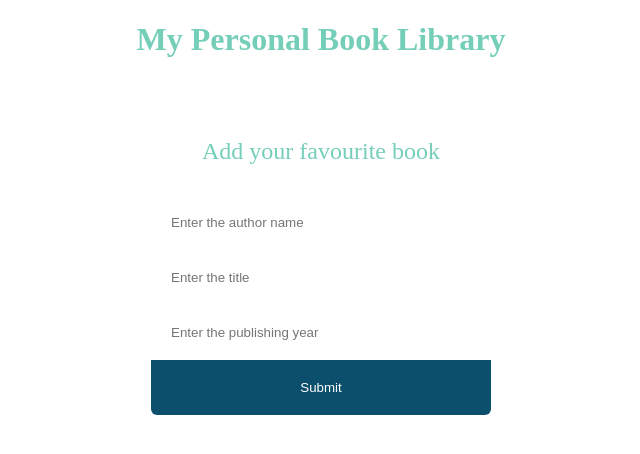
After one commit to elvia-si/my_python_app, a Flask app: page /books/add in a window 1280 px wide. The commit adds this page. Shown: the top 454 px of the page, without its empty margins (319-959 px from the left). Run offline with Flask 2, Linux system fonts and the light colour scheme.

Commit message:
GET POST and DELETE done

```diff
--- a/main.py
+++ b/main.py
@@ -1,167 +1,70 @@
-from flask import Flask, request, Response, render_template
+from flask import Flask, request, render_template, redirect, url_for
 
-import json
+from flask_sqlalchemy import SQLAlchemy
+from config import Config
 
-app = Flask(__name__)
+#import json
 
-movie_db = {
-    '1' : {
-        'name' : 'Stargate',
-        'release_date' : '1994'
-    },
-    '2' : {
-        'name' : 'Sunshine',
-        'release_date' : '2007'
-    },
-    '3' : {
-        'name' : 'The Holiday',
-        'release_date' : '2006'
-    }
-}
-
-books_db = [
-        {
-            "author": "Chinua Achebe",
-            "country": "Nigeria",
-            "imageLink": "images/things-fall-apart.jpg",
-            "language": "English",
-            "link": "https://en.wikipedia.org/wiki/Things_Fall_Apart\n",
-            "pages": 209,
-            "title": "Things Fall Apart",
-            "year": 1958
-        },
-        {
-            "author": "Dante Alighieri",
-            "country": "Italy",
-            "imageLink": "images/the-divine-comedy.jpg",
-            "language": "Italian",
-            "link": "https://en.wikipedia.org/wiki/Divine_Comedy\n",
-            "pages": 928,
-            "title": "The Divine Comedy",
-            "year": 1315
-        },
-        {
-            "author": "Hans Christian Andersen",
-            "country": "Denmark",
-            "imageLink": "images/fairy-tales.jpg",
-            "language": "Danish",
-            "link": "https://en.wikipedia.org/wiki/Fairy_Tales_Told_for_Children._First_Collection.\n",
-            "pages": 784,
-            "title": "Fairy tales",
-            "year": 1836
-        },
-        {
-            "author": "Jane Austen",
-            "country": "United Kingdom",
-            "imageLink": "images/pride-and-prejudice.jpg",
-            "language": "English",
-            "link": "https://en.wikipedia.org/wiki/Pride_and_Prejudice\n",
-            "pages": 226,
-            "title": "Pride and Prejudice",
-            "year": 1813
-        },
-        {
-            "author": "Samuel Beckett",
-            "country": "Republic of Ireland",
-            "imageLink": "images/molloy-malone-dies-the-unnamable.jpg",
-            "language": "French, English",
-            "link": "https://en.wikipedia.org/wiki/Molloy_(novel)\n",
-            "pages": 256,
-            "title": "Molloy, Malone Dies, The Unnamable, the trilogy",
-            "year": 1952
-        },
-        {
-            "author": "Giovanni Boccaccio",
-            "country": "Italy",
-            "imageLink": "images/the-decameron.jpg",
-            "language": "Italian",
-            "link": "https://en.wikipedia.org/wiki/The_Decameron\n",
-            "pages": 1024,
-            "title": "The Decameron",
-            "year": 1351
-        },
-        {
-            "author": "Jorge Luis Borges",
-            "country": "Argentina",
-            "imageLink": "images/ficciones.jpg",
-            "language": "Spanish",
-            "link": "https://en.wikipedia.org/wiki/Ficciones\n",
-            "pages": 224,
-            "title": "Ficciones",
-            "year": 1965
-        },
-        {
-            "author": "Albert Camus",
-            "country": "Algeria, French Empire",
-            "imageLink": "images/l-etranger.jpg",
-            "language": "French",
-            "link": "https://en.wikipedia.org/wiki/The_Stranger_(novel)\n",
-            "pages": 185,
-            "title": "The Stranger",
-            "year": 1942
-        }
-    ]
-
-def getBooks(arr):
-    book_titles = []
-    for item in arr:
-        book_titles.append(item['title'])
-    return book_titles
-
-
-@app.route('/')
-def home():
-    books = getBooks(books_db)
-    return render_template('index.html', books=books)
+app = Flask(__name__, instance_relative_config=False)
 
 
 
+app.config.from_object(Config)
 
-@app.route('/movie/add', methods=['POST'])
-def addMovie():
-    req_data = request.get_json()
-    movie = req_data('movie')
+db = SQLAlchemy(app)
 
-    new_movie = {'4' : movie}
-    movie_db.update(new_movie)
-    return 'Movie added successfully'
+class Book(db.Model):
+    id = db.Column('id', db.Integer, primary_key=True)
+    author = db.Column(db.VARCHAR(length=255))
+    title = db.Column(db.VARCHAR(length=255))
+    year = db.Column(db.Integer)
+
+# GET HTTP VERB
+
+@app.route('/')
+def getBooks():
+    books = Book.query.all()
+    return render_template('index.html', books=books)
+
+# POST HTTP VERB
+
+@app.route("/books/add", methods=["GET", "POST"])
+def add_book():
+    if request.method == 'POST':
+        author = request.form.get('author')
+        title = request.form.get('title')
+        year = request.form.get('year')
+
+        new_book = Book(author=author, title=title, year=int(year))
+        db.session.add(new_book)
+        db.session.commit()
+        return redirect(url_for('getBooks'))
+    return render_template('add-book.html')
+
+#GET A SINGLE BOOK
+
+@app.route("/book/<book_id>")
+def get_book(book_id):
+    book = Book.query.get(book_id)
+    return render_template('book-detail.html', book=book)
+
+# PATCH VERB UPDATE BOOK
 
 
-#dialogare con il browser tramite il terminal
-#per GET request
-#curl localhost:PORT/movies jq
+#DELETE HTTP VERB
+@app.route("/book/delete/<book_id>")
+def deleteBook(book_id):
+    book = Book.query.filter_by(id=book_id).first()
+    if book:
+        db.session.delete(book)
+        db.session.commit()
+    return redirect(url_for('getBooks'))
 
-# per POST Request
-# curl -X POST localhost/movie/add -d '{'movie' : {'name' : 'Matrix'}}' -H 'Content-Type: application/json'
-
-# @app.route('/add-book', methods=['POST'])
-# def addBook():
-#     #...
-#     return (request.form['something'])
 
 @app.route('/hello')
 def world():
     return '<h1>Hello world!!!</h1>'
 
-@app.route('/movies')
-def getMovies():
-    html_response = '<ul>'
-    for m in movie_db:
-        html_response += '<li>' + movie_db[m]['name'] + '</li>'
-    html_response += '</ul>'
-
-    return html_response
-    #return json.dumps(movie_db)
-
-
-
-#READ
-
-@app.route('/movies/<movie_id>', methods=['GET'])
-def getMovie(movie_id):
-    return json.dumps(movie_db[movie_id])
-
-
 
 if __name__ == '__main__':
     app.run(host='127.0.0.1')
--- a/static/style.css
+++ b/static/style.css
@@ -0,0 +1,157 @@
+
+h1 {
+    color: #75cfb8;
+    text-align: center;
+}
+
+h2 {
+    color: #75cfb8;
+    text-align: center;
+}
+
+h3, p {
+    color: #0b4f6c;
+    text-align: center;
+}
+
+.book-list {
+    text-align: center;
+}
+
+.title {
+    text-decoration: none;
+    list-style-type: none;
+}
+
+.title a {
+    text-decoration: none;
+    color: #0b4f6c;
+    font-size: 18px;
+}
+
+.btn-default{
+    text-align: center;
+    margin:0 auto;
+    display:block;
+    border:none;
+    padding: 15px 30px;
+    background: #75cfb8;
+    border-radius: 4px;
+}
+
+
+.btn-default a {
+    text-decoration: none;
+    color: #fff;
+    font-size: 18px;
+}
+
+.form {
+    width: 90%;
+    max-width: 340px;
+    margin: 10vh auto;
+  }
+
+  .form-header {
+    text-align: center;
+    opacity: 0;
+    transform: translate3d(0, 500px, 0);
+    animation: arrive 500ms ease-in-out 0.7s forwards;
+  }
+
+  .form-title {
+    margin-bottom: -10px;
+    font-weight: 500;
+    color: #75cfb8
+  }
+
+  .add-form {
+    margin-top: 40px;
+    border-radius: 6px;
+    overflow: hidden;
+    opacity: 0;
+    transform: translate3d(0, 500px, 0);
+    animation: arrive 500ms ease-in-out 0.9s forwards;
+  }
+
+  .add-form--no {
+    animation: NO 1s ease-in-out;
+    opacity: 1;
+    transform: translate3d(0, 0, 0);
+  }
+
+  .add-form__input {
+    display: block;
+    width: 100%;
+    padding: 20px;
+    -webkit-appearance: none;
+    border: 0;
+    outline: 0;
+    transition: 0.3s;
+  }
+
+  .add-form__input:focus {
+       background: darken(#fff, 3%);
+    }
+
+
+  .btn-add-form {
+    display: block;
+    width: 100%;
+    padding: 20px;
+    -webkit-appearance: none;
+    outline: 0;
+    border: 0;
+    color: white;
+    background: #0b4f6c;
+    transition: 0.3s;
+  }
+
+  .btn-add-form:hover {
+        background: darken(#ABA194, 5%);
+    }
+
+
+
+  @keyframes NO {
+  from, to {
+    -webkit-transform: translate3d(0, 0, 0);
+    transform: translate3d(0, 0, 0);
+  }
+
+  10%, 30%, 50%, 70%, 90% {
+    -webkit-transform: translate3d(-10px, 0, 0);
+    transform: translate3d(-10px, 0, 0);
+  }
+
+  20%, 40%, 60%, 80% {
+    -webkit-transform: translate3d(10px, 0, 0);
+    transform: translate3d(10px, 0, 0);
+  }
+  }
+
+  @keyframes arrive {
+    0% {
+        opacity: 0;
+        transform: translate3d(0, 50px, 0);
+    }
+
+    100% {
+        opacity: 1;
+        transform: translate3d(0, 0, 0);
+    }
+  }
+
+  @keyframes move {
+    0% {
+        background-position: 0 0
+    }
+
+    50% {
+        background-position: 100% 0
+    }
+
+    100% {
+        background-position: 0 0
+    }
+  }
--- /dev/null
+++ b/templates/add-book.html
@@ -0,0 +1,28 @@
+{% extends 'index.html' %}
+
+{% block content %}
+
+<div class="form">
+    <header class="form-header">
+  <h2 class="form-title">Add your favourite book</h2>
+</header>
+
+
+
+
+    <form class="add-form" action="{{ request.path }}" method="POST">
+        <div class="add-form__group">
+        <input class="add-form__input" type="text" name="author" placeholder="Enter the author name" required>
+        </div>
+        <div class="add-form__group">
+        <input class="add-form__input" type="text" name="title" placeholder="Enter the title" required>
+        </div>
+        <div class="add-form__group">
+        <input class="add-form__input" type="text" name="year" placeholder="Enter the publishing year" required>
+        </div>
+        <button type="submit" class="btn-add-form">Submit</button>
+    </form>
+
+</div>
+
+{% endblock %}
--- a/templates/index.html
+++ b/templates/index.html
@@ -4,29 +4,32 @@
     <meta charset="UTF-8">
     <meta http-equiv="X-UA-Compatible" content="IE=edge">
     <meta name="viewport" content="width=device-width, initial-scale=1.0">
-    <title>Document</title>
+
     <link rel="stylesheet" href="{{ url_for('static', filename='style.css') }}">
+
+
+    <title> My Python App</title>
 </head>
 <body>
 
     <h1>My Personal Book Library</h1>
 
-    <section>
+    {% block content %}
+    <div class="book-list">
         <ul>
             {% for book in books %}
-            <li class="title">{{ book }}</li>
-            <li class="title">{{ book }}</li>
+            <li class="title"><a href="/book/{{ book.id }}">{{ book.title }}</a></li>
             {% endfor %}
-            {% block content %}{% endblock %}
+
         </ul>
 
-    </section>
 
-    <form action="/" method="POST">
-        <input type="text" name="new_book" placeholder="Enter a new book">
-        <button type="submit" class="btn btn-default">Submit</button>
-    </form>
 
+    <button class="btn-default"><a href="/books/add">Add a book to your library</a></button>
+
+    </div>
+
+    {% endblock %}
 
 </body>
 </html>
```
Also changed, not shown: config.py (added, +7 -0 lines), templates/book-detail.html (added, +17 -0 lines).
